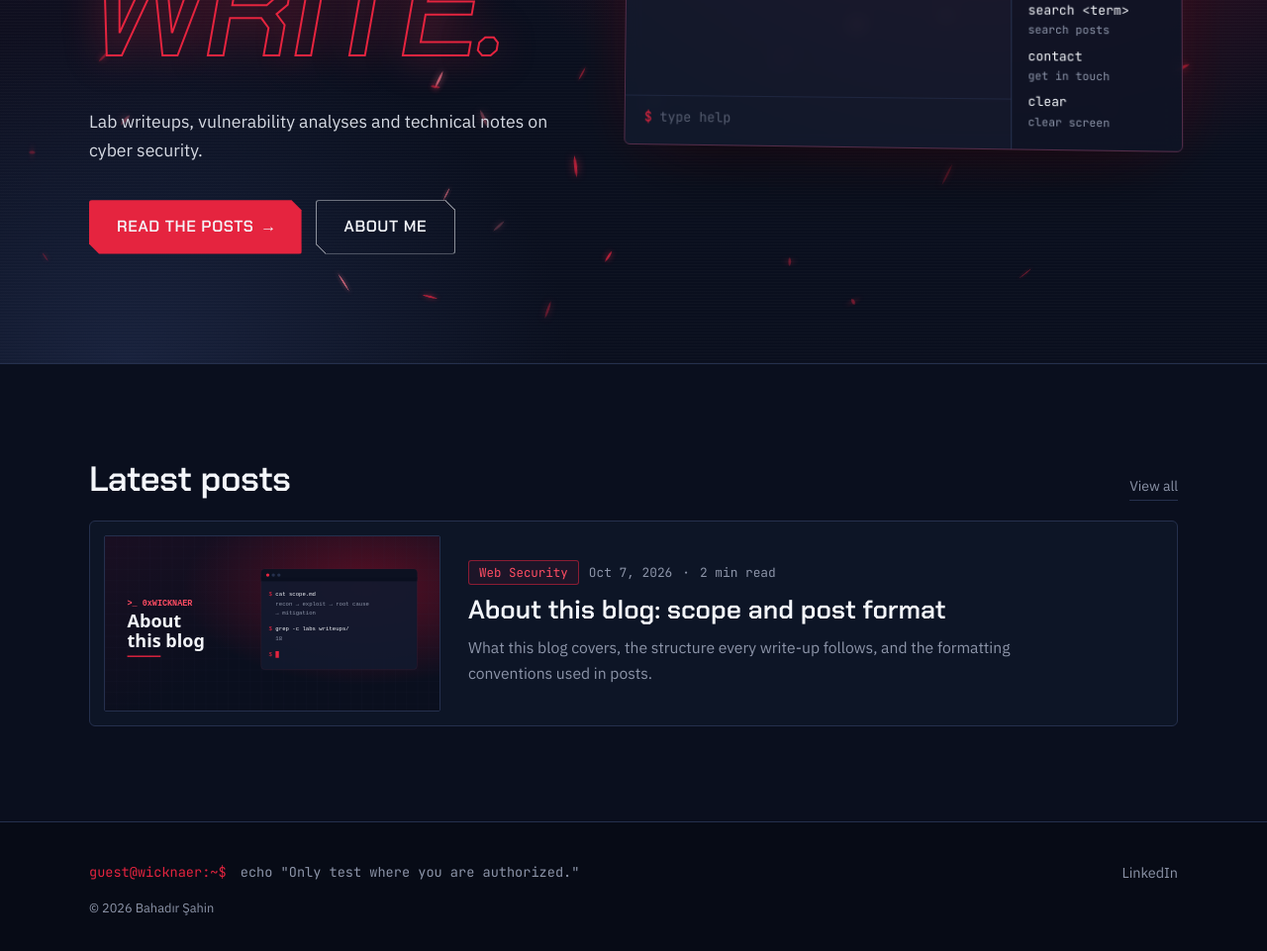
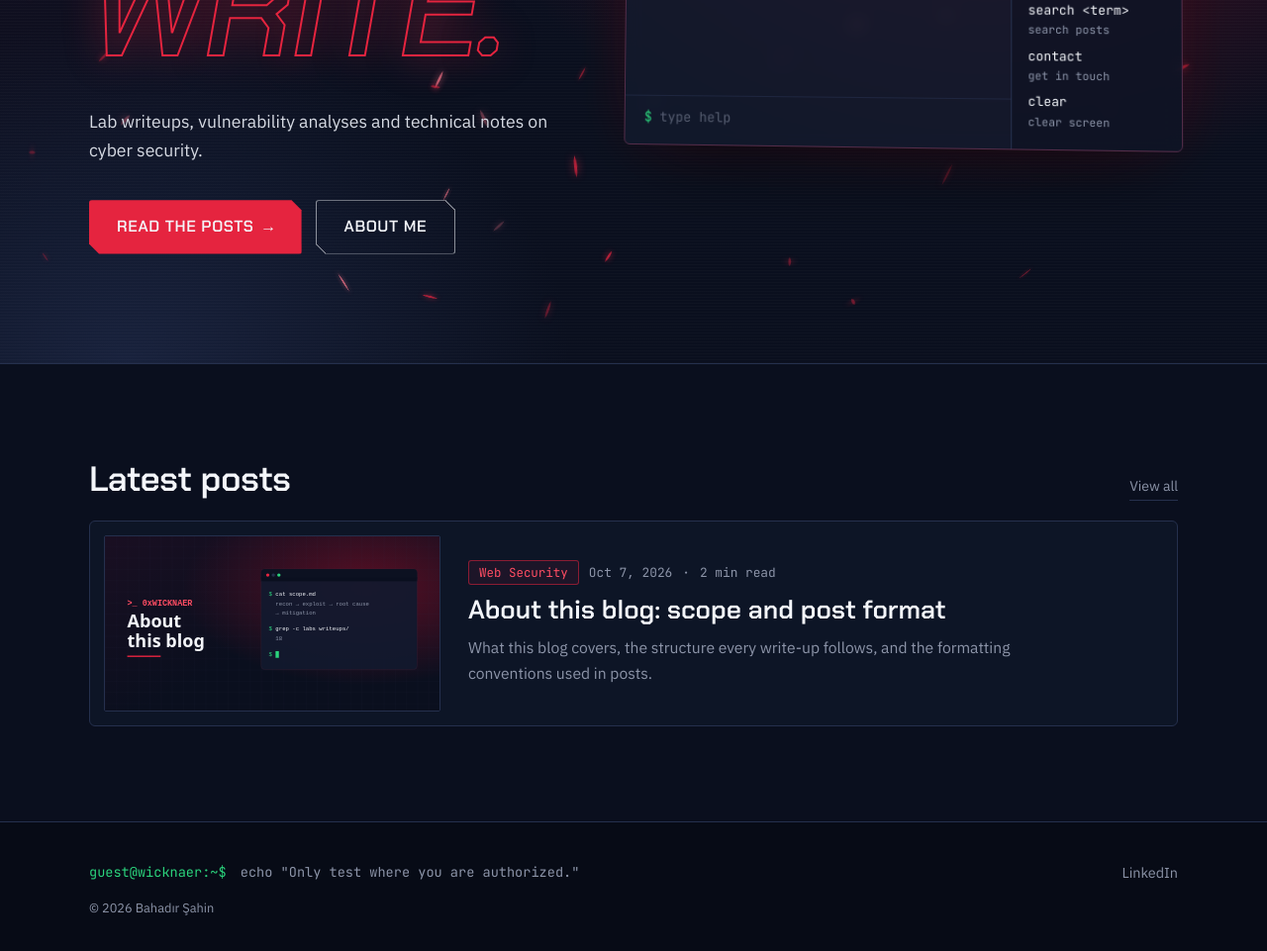
Before and after one commit to Wicknaer/wicknaer.github.io, a Jekyll site: the page built from index.html, in a window 1280 px wide and 1400 px high, scrolled down 82 px. Shown: the part 436-1397 px from the top of the window at 99% size. Built offline with Jekyll 4.4.1, drawn with Linux system fonts in a browser that asks for light colours.

Commit message:
Add green accent for prompts, cursor, code strings and success states

```diff
--- a/assets/css/main.css
+++ b/assets/css/main.css
@@ -14,6 +14,8 @@
   --red: #E5243F;         /* sinyal kırmızısı */
   --red-hi: #FF4D63;      /* hover / parlak kırmızı */
   --wine: #5E0E24;        /* kırmızı ışıma */
+  --green: #2BD47D;       /* terminal yeşili: istemler, imleç, başarı durumları */
+  --green-glow: rgba(43, 212, 125, .35);
 
   --f-display: "Chakra Petch", "Segoe UI", sans-serif;
   --f-body: "IBM Plex Sans", "Segoe UI", sans-serif;
@@ -150,17 +152,18 @@ code, kbd, pre { font-family: var(--f-mono); }
 .term__bar { display: flex; align-items: center; gap: 7px; padding: 11px 14px; background: rgba(10,15,30,.75); border-bottom: 1px solid var(--line); }
 .term__dot { width: 11px; height: 11px; border-radius: 50%; background: var(--line); }
 .term__dot:first-child { background: var(--red); }
+.term__dot:last-child { background: var(--green); box-shadow: 0 0 8px var(--green-glow); }
 .term__title { margin-left: 10px; color: var(--steel); font-size: .78rem; }
 .term__body { padding: 18px 20px 22px; }
 .term__body p { margin: 0 0 4px; color: var(--white); white-space: nowrap; overflow: hidden; text-overflow: ellipsis; }
 .term__body p + p:not(.term__out) { margin-top: 12px; }
-.term__ps { color: var(--red); margin-right: 8px; }
+.term__ps { color: var(--green); margin-right: 8px; }
 .term__out { color: var(--steel) !important; padding-left: 18px; }
 .term__out a { color: var(--text); text-decoration: none; }
 .term__out a:hover { color: var(--red-hi); }
 .term__date { color: var(--red); opacity: .8; margin-right: 6px; }
 .term__muted { font-style: italic; }
-.term__cursor { display: inline-block; width: 8px; height: 1.05em; background: var(--red); margin-left: 6px; vertical-align: text-bottom; animation: blink 1.1s steps(1) infinite; }
+.term__cursor { display: inline-block; width: 8px; height: 1.05em; background: var(--green); box-shadow: 0 0 8px var(--green-glow); margin-left: 6px; vertical-align: text-bottom; animation: blink 1.1s steps(1) infinite; }
 @keyframes blink { 50% { opacity: 0; } }
 
 /* Etkileşimli terminal: solda konsol, sağda komut listesi */
@@ -177,7 +180,7 @@ code, kbd, pre { font-family: var(--f-mono); }
 .term__prompt[hidden] { display: none; }
 .term__input {
   flex: 1; min-width: 0; background: none; border: 0; outline: none; padding: 0;
-  color: var(--white); font: inherit; caret-color: var(--red);
+  color: var(--white); font: inherit; caret-color: var(--green);
 }
 .term__input::placeholder { color: color-mix(in srgb, var(--steel) 55%, transparent); }
 .term__side { width: 168px; padding: 16px 14px 16px 16px; border-left: 1px solid var(--line); background: rgba(10,15,30,.45); }
@@ -249,7 +252,7 @@ code, kbd, pre { font-family: var(--f-mono); }
 .filter { display: grid; gap: 18px; margin-bottom: 36px; }
 .filter__search { display: flex; align-items: center; background: var(--navy); border: 1px solid var(--line); border-radius: var(--r-s); max-width: 560px; transition: border-color .2s, box-shadow .2s; }
 .filter__search:focus-within { border-color: var(--red); box-shadow: 0 0 0 3px rgba(229,36,63,.18); }
-.filter__ps { font-family: var(--f-mono); color: var(--red); padding: 0 4px 0 16px; font-size: .9rem; white-space: nowrap; }
+.filter__ps { font-family: var(--f-mono); color: var(--green); padding: 0 4px 0 16px; font-size: .9rem; white-space: nowrap; }
 .filter__search input { flex: 1; min-width: 0; background: transparent; border: 0; color: var(--white); font: 400 1rem var(--f-mono); padding: 14px 16px 14px 8px; }
 .filter__search input:focus { outline: none; }
 .filter__search input::placeholder { color: color-mix(in srgb, var(--steel) 70%, transparent); }
@@ -274,7 +277,7 @@ code, kbd, pre { font-family: var(--f-mono); }
 .post__cover { margin: 40px 0 0; aspect-ratio: 1200 / 630; overflow: hidden; border: 1px solid var(--line); border-radius: var(--r-m); background: var(--abyss); box-shadow: 0 30px 80px -40px rgba(0,0,0,.9); }
 .post__cover img { display: block; width: 100%; height: 100%; object-fit: cover; }
 .post__meta dd { margin: 2px 0 0; font-family: var(--f-mono); color: var(--white); font-size: .92rem; }
-.lvl--apprentice { color: #4ade80 !important; }
+.lvl--apprentice { color: var(--green) !important; }
 .lvl--practitioner { color: #fbbf24 !important; }
 .lvl--expert { color: var(--red-hi) !important; }
 
@@ -321,11 +324,11 @@ code, kbd, pre { font-family: var(--f-mono); }
 .prose blockquote { margin: 1.6em 0; padding: 16px 20px 16px 22px; border-left: 3px solid var(--steel); background: var(--navy); border-radius: 0 var(--r-m) var(--r-m) 0; color: var(--text); }
 .prose blockquote p:last-child { margin-bottom: 0; }
 .prose blockquote.note { border-left-color: #6b8cff; background: linear-gradient(90deg, rgba(107,140,255,.1), var(--navy) 50%); }
-.prose blockquote.tip { border-left-color: #4ade80; background: linear-gradient(90deg, rgba(74,222,128,.09), var(--navy) 50%); }
+.prose blockquote.tip { border-left-color: var(--green); background: linear-gradient(90deg, rgba(43,212,125,.09), var(--navy) 50%); }
 .prose blockquote.warn { border-left-color: var(--red); background: linear-gradient(90deg, rgba(229,36,63,.13), var(--navy) 50%); }
 .prose blockquote.note::before, .prose blockquote.tip::before, .prose blockquote.warn::before { display: block; font: 600 .85rem var(--f-display); margin-bottom: 4px; letter-spacing: .02em; }
 .prose blockquote.note::before { content: "Note"; color: #8ea6ff; }
-.prose blockquote.tip::before { content: "Tip"; color: #4ade80; }
+.prose blockquote.tip::before { content: "Tip"; color: var(--green); }
 .prose blockquote.warn::before { content: "Warning"; color: var(--red-hi); }
 
 /* Kod blokları */
@@ -335,19 +338,19 @@ code, kbd, pre { font-family: var(--f-mono); }
 .code-lang { position: absolute; top: 0; left: 0; font: 600 .72rem var(--f-mono); color: var(--red-hi); padding: 6px 14px; border-right: 1px solid var(--line); border-bottom: 1px solid var(--line); border-radius: var(--r-m) 0 var(--r-m) 0; background: var(--navy); }
 .code-copy { position: absolute; top: 6px; right: 8px; font: 500 .75rem var(--f-mono); color: var(--steel); background: var(--navy); border: 1px solid var(--line); border-radius: var(--r-s); padding: 3px 10px; cursor: pointer; transition: color .2s, border-color .2s; }
 .code-copy:hover { color: var(--white); border-color: var(--steel); }
-.code-copy.is-done { color: #4ade80; border-color: #4ade80; }
+.code-copy.is-done { color: var(--green); border-color: var(--green); }
 
 /* Rouge sözdizimi renkleri */
 .highlight .c, .highlight .c1, .highlight .cm, .highlight .cs, .highlight .cp { color: #6B7590; font-style: italic; }
 .highlight .k, .highlight .kd, .highlight .kn, .highlight .kp, .highlight .kr, .highlight .kt, .highlight .kc { color: #FF5C7A; }
-.highlight .s, .highlight .s1, .highlight .s2, .highlight .sb, .highlight .sc, .highlight .sd, .highlight .se, .highlight .sh, .highlight .si, .highlight .sx { color: #F4B6C2; }
+.highlight .s, .highlight .s1, .highlight .s2, .highlight .sb, .highlight .sc, .highlight .sd, .highlight .se, .highlight .sh, .highlight .si, .highlight .sx { color: #5BE39A; }
 .highlight .m, .highlight .mi, .highlight .mf, .highlight .mh, .highlight .il { color: #FFB86B; }
 .highlight .nf, .highlight .fm, .highlight .nb, .highlight .bp { color: #7FB2FF; }
 .highlight .na, .highlight .nt, .highlight .nc, .highlight .nn { color: #9FD0FF; }
 .highlight .nv, .highlight .vi, .highlight .vg { color: #E6E9F0; }
 .highlight .o, .highlight .ow, .highlight .p { color: #A9B1C6; }
 .highlight .err { color: var(--red-hi); background: none; }
-.highlight .gd { color: var(--red-hi); } .highlight .gi { color: #4ade80; }
+.highlight .gd { color: var(--red-hi); } .highlight .gi { color: var(--green); }
 
 .post__foot { padding-bottom: 96px; }
 .post__end { display: flex; flex-wrap: wrap; justify-content: space-between; align-items: center; gap: 20px 32px; margin: 0 0 40px; padding-top: 28px; border-top: 1px solid var(--line); }
@@ -362,7 +365,7 @@ a.chip:hover { color: var(--white); border-color: var(--red); }
 .share__label { color: var(--steel); font-size: .85rem; margin-right: 4px; }
 .share__btn { font: 500 .82rem var(--f-body); color: var(--text); background: var(--navy); border: 1px solid var(--line); border-radius: var(--r-s); padding: 6px 14px; text-decoration: none; cursor: pointer; transition: color .2s, border-color .2s; }
 .share__btn:hover { color: var(--white); border-color: var(--red); }
-.share__btn.is-done { color: #4ade80; border-color: #4ade80; }
+.share__btn.is-done { color: var(--green); border-color: var(--green); }
 
 /* İlgili yazılar */
 .related { margin: 0 0 40px; }
@@ -407,7 +410,7 @@ a.chip:hover { color: var(--white); border-color: var(--red); }
 .foot { border-top: 1px solid var(--line); background: #070B16; }
 .foot__inner { max-width: var(--wrap); margin: 0 auto; padding: 36px var(--gutter); display: grid; grid-template-columns: 1fr auto; gap: 12px 32px; align-items: center; }
 .foot__line { font-family: var(--f-mono); font-size: .85rem; color: var(--steel); margin: 0; }
-.foot__prompt { color: var(--red); margin-right: 6px; }
+.foot__prompt { color: var(--green); margin-right: 6px; }
 .foot__links { display: flex; flex-wrap: wrap; gap: 20px; list-style: none; margin: 0; padding: 0; }
 .foot__links a { color: var(--steel); text-decoration: none; font-size: .9rem; }
 .foot__links a:hover { color: var(--white); }
@@ -452,7 +455,7 @@ a.chip:hover { color: var(--white); border-color: var(--red); }
 .notfound__code { margin: 0 0 8px; font: 700 clamp(4rem, 16vw, 9rem)/1 var(--f-display); color: transparent; -webkit-text-stroke: 2px var(--red); letter-spacing: -.02em; }
 .notfound__title { font-size: var(--step-3); margin: 0 0 16px; }
 .notfound__term { margin: 0 0 36px; font: .92rem/1.7 var(--f-mono); color: var(--steel); }
-.notfound__term > span:first-child { color: var(--red); margin-right: 8px; }
+.notfound__term > span:first-child { color: var(--green); margin-right: 8px; }
 .notfound__path { color: var(--white); overflow-wrap: anywhere; }
 /* Henüz yazısı olmayan kategoriler soluk görünür ama tıklanabilir */
 .chip-btn.is-empty:not([aria-pressed="true"]) { opacity: .55; }
```
Also changed, not shown: assets/img/posts/about-this-blog/cover.svg.
